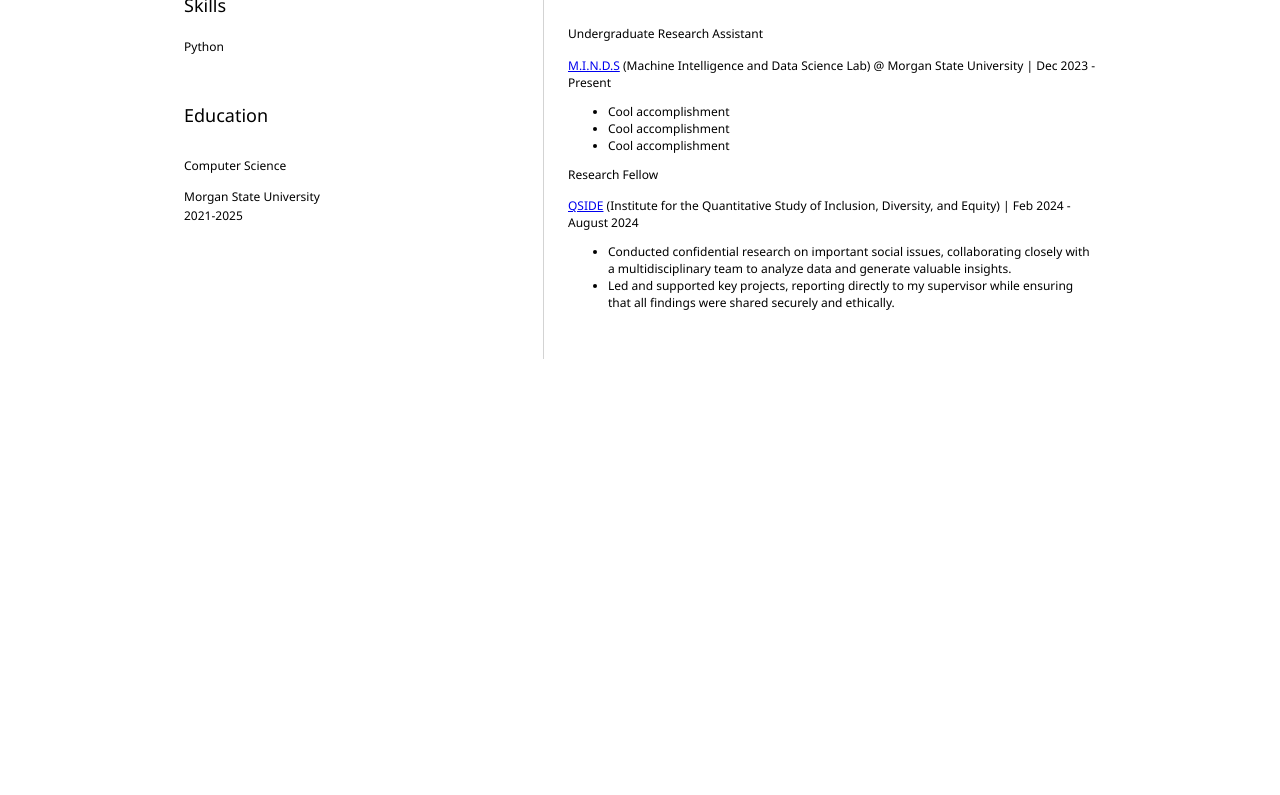
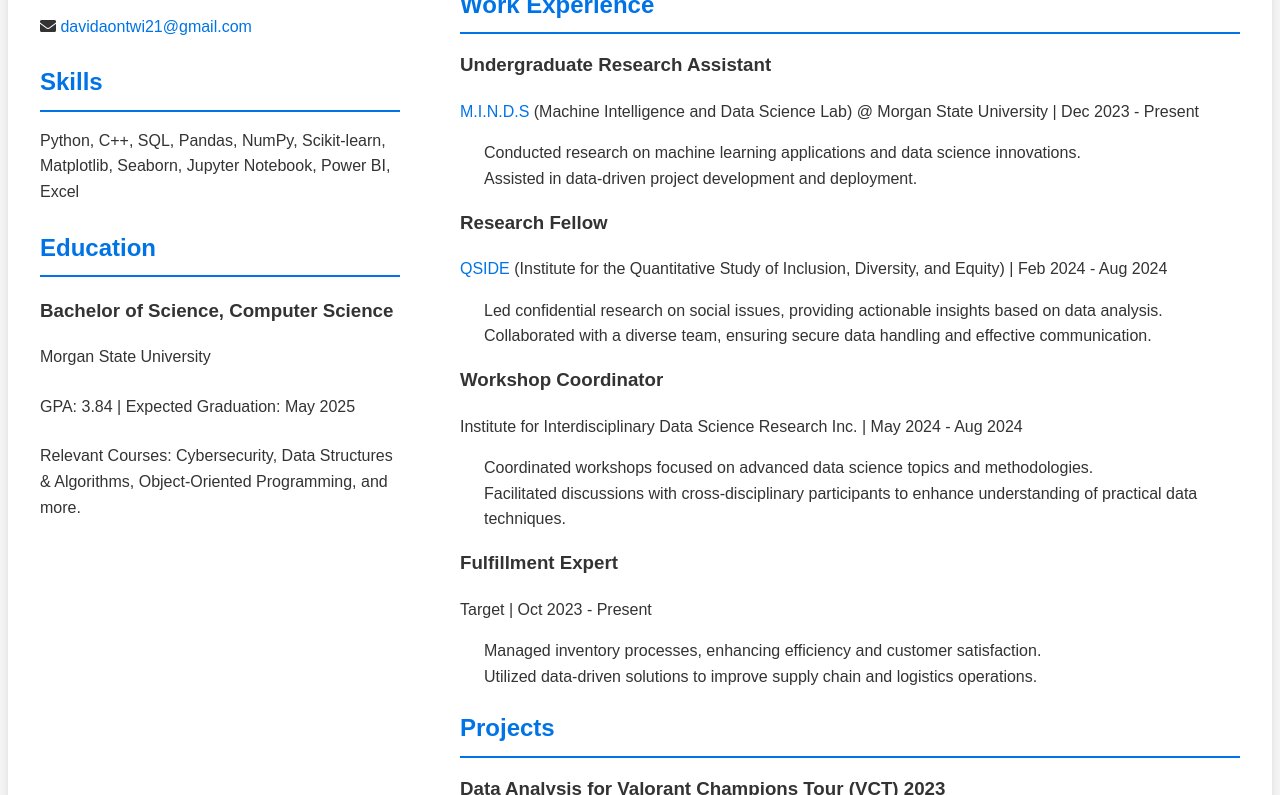
Before and after one commit to davenxtdoor/resume, a plain HTML site: page index.html in a window 1280 px wide. Shown: the part 388-1183 px from the top of the page. Before the commit the page ends 800 px from the top, so only its background shows below. Drawn offline with Linux system fonts and the light colour scheme.

Commit message:
updated resume

```diff
--- a/index.html
+++ b/index.html
@@ -11,7 +11,7 @@
     <header id="header">
         <h1>David Antwi</h1>
         <hr>
-        <p>Data Analyst/Scientist</p>
+        <p>Data Scientist & Analyst Enthusiast</p>
         <hr>
     </header>
     <main>
@@ -28,18 +28,19 @@
                 </p>
                 <p>
                     <i class="fa fa-envelope" aria-hidden="true"></i>
-                    <a href="mailto:davidoantwi21@gmail.com">davidoantwi21@gmail.com</a>
+                    <a href="mailto:davidaontwi21@gmail.com">davidaontwi21@gmail.com</a>
                 </p>
             </section>
             <section>
                 <h2>Skills</h2>
-                <p>Python</p>
+                <p>Python, C++, SQL, Pandas, NumPy, Scikit-learn, Matplotlib, Seaborn, Jupyter Notebook, Power BI, Excel</p>
             </section>
             <section>
                 <h2>Education</h2>
-                <h3>Computer Science</h3>
+                <h3>Bachelor of Science, Computer Science</h3>
                 <p>Morgan State University</p>
-                <p>2021-2025</p>
+                <p>GPA: 3.84 | Expected Graduation: May 2025</p>
+                <p>Relevant Courses: Cybersecurity, Data Structures & Algorithms, Object-Oriented Programming, and more.</p>
             </section>
         </article>
         <article id="mainRight">
@@ -50,21 +51,43 @@
             <section>
                 <h2>Work Experience</h2>
                 <h3>Undergraduate Research Assistant</h3>
-                <p><a href=https://minds-lab-msu.github.io/ target="_blank">M.I.N.D.S</a>
-                (Machine Intelligence and Data Science Lab) @ Morgan State University | Dec 2023 - Present </p>
+                <p><a href="https://minds-lab-msu.github.io/" target="_blank">M.I.N.D.S</a> (Machine Intelligence and Data Science Lab) @ Morgan State University | Dec 2023 - Present </p>
                 <ul>
-                    <li>Cool accomplishment</li>
-                    <li>Cool accomplishment</li>
-                    <li>Cool accomplishment</li>
+                    <li>Conducted research on machine learning applications and data science innovations.</li>
+                    <li>Assisted in data-driven project development and deployment.</li>
                 </ul>
 
                 <h3>Research Fellow</h3>
-                <p> <a href=https://qsideinstitute.org/ target="_blank">QSIDE</a>
-                    (Institute for the Quantitative Study of Inclusion, Diversity, and Equity) | Feb 2024 - August 2024</p>
+                <p><a href="https://qsideinstitute.org/" target="_blank">QSIDE</a> (Institute for the Quantitative Study of Inclusion, Diversity, and Equity) | Feb 2024 - Aug 2024</p>
                 <ul>
-                    <li>Conducted confidential research on important social issues, collaborating closely with a multidisciplinary team to analyze data and generate valuable insights.</li>
-                    <li>Led and supported key projects, reporting directly to my supervisor while ensuring that all findings were shared securely and ethically.</li>
+                    <li>Led confidential research on social issues, providing actionable insights based on data analysis.</li>
+                    <li>Collaborated with a diverse team, ensuring secure data handling and effective communication.</li>
                 </ul>
+
+                <h3>Workshop Coordinator</h3>
+                <p>Institute for Interdisciplinary Data Science Research Inc. | May 2024 - Aug 2024</p>
+                <ul>
+                    <li>Coordinated workshops focused on advanced data science topics and methodologies.</li>
+                    <li>Facilitated discussions with cross-disciplinary participants to enhance understanding of practical data techniques.</li>
+                </ul>
+
+                <h3>Fulfillment Expert</h3>
+                <p>Target | Oct 2023 - Present</p>
+                <ul>
+                    <li>Managed inventory processes, enhancing efficiency and customer satisfaction.</li>
+                    <li>Utilized data-driven solutions to improve supply chain and logistics operations.</li>
+                </ul>
+            </section>
+
+            <section>
+                <h2>Projects</h2>
+                <h3>Data Analysis for Valorant Champions Tour (VCT) 2023</h3>
+                <p>Oct 2023</p>
+                <ul>
+                    <li>Used Python, BeautifulSoup, and Pandas for web scraping and data analysis of VCT 2023 player stats and team rankings.</li>
+                    <li>Visualized data insights with Matplotlib and Seaborn, offering recommendations for stakeholders.</li>
+                </ul>
+
             </section>
         </article>
     </main>
--- a/style.css
+++ b/style.css
@@ -1,60 +1,120 @@
+/* General Styling */
 body {
-    font-family: 'Segoe UI', Tahoma, Geneva, Verdana, sans-serif;
-    font-size: 12px;
-    max-width: 960px;
-    margin: auto;
+    font-family: 'Arial', sans-serif;
+    line-height: 1.6;
+    margin: 0;
+    padding: 0;
+    background-color: #f4f4f4;
+    color: #333;
 }
 
-h1 {
-    font-size: 3em;
-    letter-spacing: 0.6em;
-    padding: 1em 0;
+a {
+    color: #0073e6;
+    text-decoration: none;
 }
 
-h2 {
-    font-size: 1.5em;
-    padding-bottom: 1em;
+a:hover {
+    text-decoration: underline;
 }
 
-h3 {
-    font-size: 1em;
-    padding-bottom: 1em;
+ul {
+    list-style-type: none;
+    padding: 0;
 }
 
-main {
-    display: grid;
-    grid-template-columns: 40% 60%;
-    margin-top: 3em;
+/* Header Styling */
+header {
+    text-align: center;
+    background-color: #333;
+    color: white;
+    padding: 1rem 0;
 }
 
-header {
-    text-align: center;
-    margin: 0 2em;
+header h1 {
+    margin: 0;
+    font-size: 2rem;
 }
 
-section {
-    margin: 0 2em 4em;
-}
-
-i {
-    margin-right: 0.5em;
-}
-
-p {
-    margin: 0.2em 0;
+header p {
+    font-size: 1.2rem;
 }
 
 hr {
     border: none;
-    background-color: lightgray;
     height: 1px;
+    background-color: white;
+    width: 80%;
+    margin: 1rem auto;
 }
 
-h1, h2, h3 {
-    font-weight: 100;
-    margin-bottom: 0;
+/* Main Content Layout */
+main {
+    display: flex;
+    justify-content: space-between;
+    padding: 2rem;
+    max-width: 1200px;
+    margin: 0 auto;
+    background-color: white;
+    box-shadow: 0px 4px 8px rgba(0, 0, 0, 0.1);
 }
 
+/* Left Section Styling */
 #mainLeft {
-    border-right: 1px solid lightgray;
+    width: 30%;
 }
+
+#mainLeft h2 {
+    color: #0073e6;
+    margin-bottom: 1rem;
+}
+
+#mainLeft p, #mainLeft ul {
+    margin-bottom: 1.5rem;
+}
+
+/* Right Section Styling */
+#mainRight {
+    width: 65%;
+}
+
+#mainRight h2 {
+    color: #0073e6;
+    margin-bottom: 1rem;
+}
+
+#mainRight h3 {
+    margin-top: 1rem;
+    color: #333;
+}
+
+#mainRight ul {
+    margin-left: 1.5rem;
+}
+
+/* Section Titles */
+section h2 {
+    font-size: 1.5rem;
+    border-bottom: 2px solid #0073e6;
+    padding-bottom: 0.5rem;
+    margin-bottom: 1rem;
+}
+
+/* Responsive Design */
+@media (max-width: 768px) {
+    main {
+        flex-direction: column;
+        padding: 1rem;
+    }
+
+    #mainLeft, #mainRight {
+        width: 100%;
+    }
+
+    header h1 {
+        font-size: 1.5rem;
+    }
+
+    header p {
+        font-size: 1rem;
+    }
+}
```
